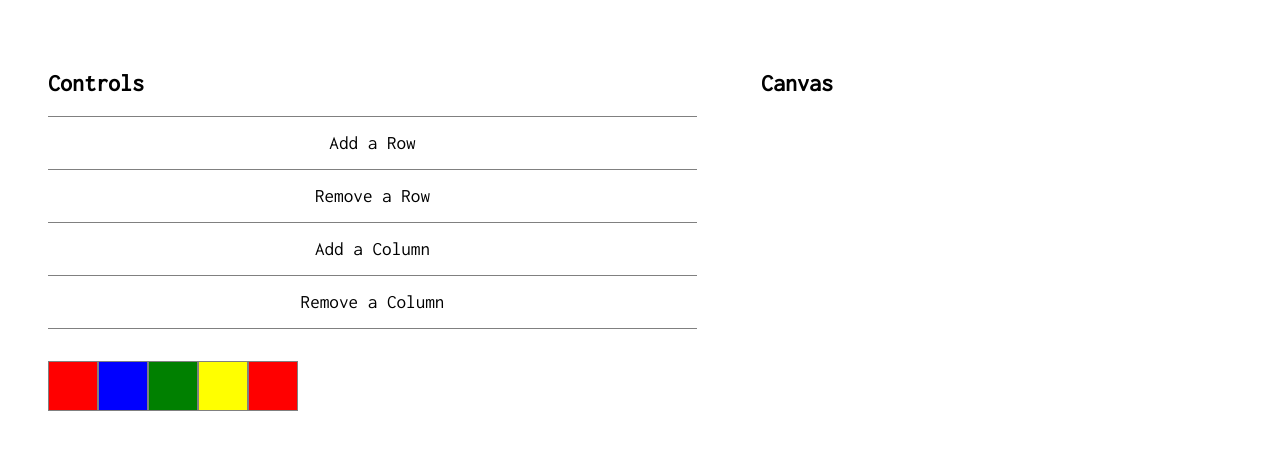
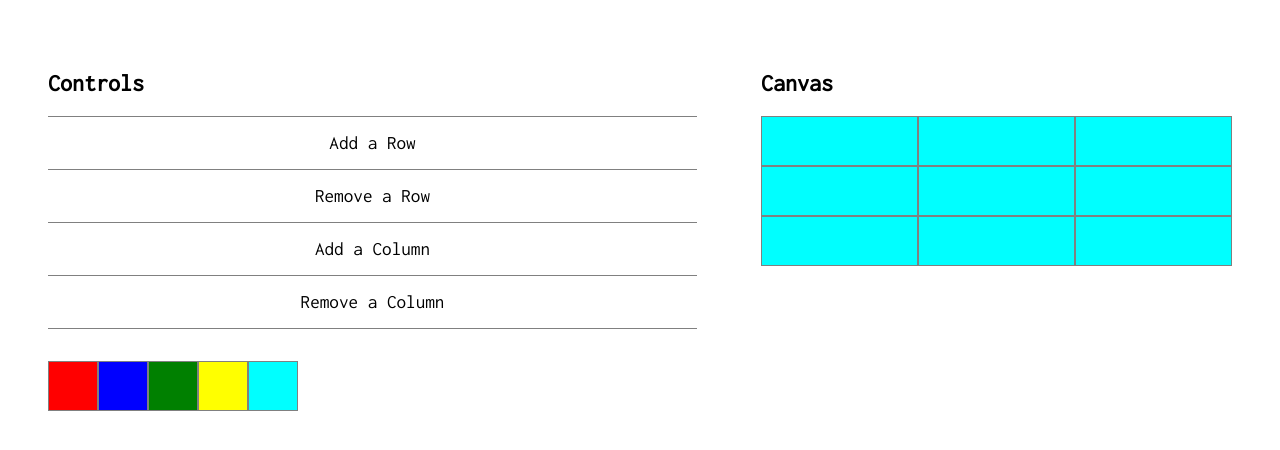
Before and after one commit to effyyzhang/acme-pixels, a plain HTML site: page index.html in a window 1280 px wide. Shown: the part 116-566 px from the top of the page. Drawn offline with Linux system fonts and the light colour scheme.

Commit message:
added grid

```diff
--- a/index.html
+++ b/index.html
@@ -56,6 +56,9 @@
             .green{
                 background-color: green;
             }
+            .aqua{
+                background-color: aqua;
+            }
 
 
             .canvas{
@@ -63,6 +66,19 @@
                 padding: 2rem;
             }
 
+            .grid{
+                display: flex;
+            }
+
+            .row{
+                display: flex;
+
+            }
+            .cell{
+                border: 1px solid gray;
+                height: 3rem;
+                flex-grow: 1;
+            }
 
 
 
@@ -88,7 +104,7 @@
                     <div class="swatch blue"></div>
                     <div class="swatch green"></div>
                     <div class="swatch yellow"></div>
-                    <div class="swatch red"></div>
+                    <div class="swatch aqua"></div>
                 </div>
             </div>
             <div class="canvas">
@@ -97,9 +113,18 @@
             </div>
         </div>
         <script>
+            const container = document.querySelector('#grid')
             const grid = []
-
-
+            for(let i=0; i<3; i++){
+                const row = (new Array(3)).fill('aqua');
+                grid.push(row);
+            }
+            console
+            let html = '';
+            grid.forEach( row => {
+                html += `<div class ='row'>${row.map(color => `<div class='cell ${color}'></div>`).join('')}</div>`
+            })
+            container.innerHTML = html;
         </script>
 
     </body>
```
